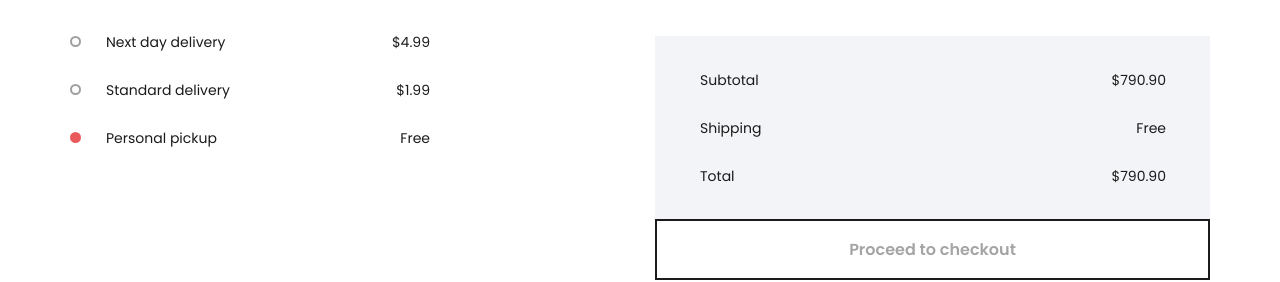
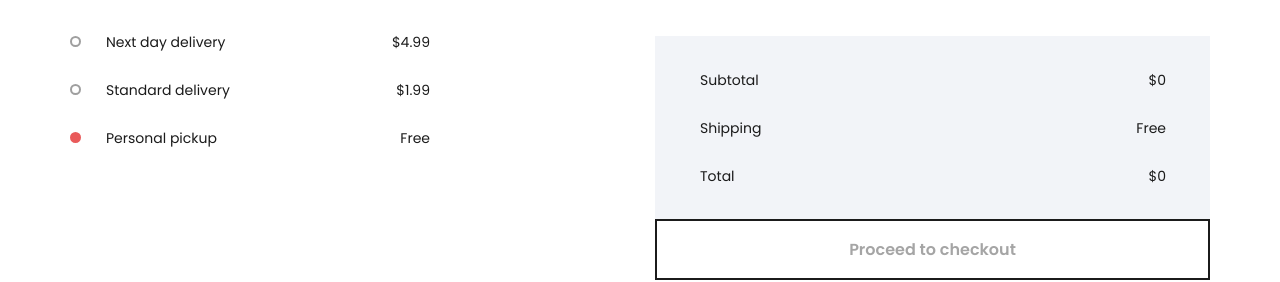
Before and after one commit to mariemhammami22/A-M-Tech, an Angular app: page /cart in a window 1280 px wide. Shown: the part 516-798 px from the top of the page. Built offline with nearby package versions, Linux system fonts and the light colour scheme; a web font is replaced by a local one.

Commit message:
added calculate total in cart component

```diff
--- a/src/app/cart/cart.component.html
+++ b/src/app/cart/cart.component.html
@@ -115,7 +115,7 @@
             <ul>
               <li class="d-flex flex-row align-items-center justify-content-start">
                 <div class="cart_total_title">Subtotal</div>
-                  <div class="cart_total_value ml-auto">$790.90</div>
+                <div class="cart_total_value ml-auto">${{calculateCartTotal()}}</div>
               </li>
               <li class="d-flex flex-row align-items-center justify-content-start">
                 <div class="cart_total_title">Shipping</div>
@@ -123,7 +123,7 @@
               </li>
               <li class="d-flex flex-row align-items-center justify-content-start">
                 <div class="cart_total_title">Total</div>
-                  <div class="cart_total_value ml-auto">$790.90</div>
+                <div class="cart_total_value ml-auto">${{calculateCartTotal()}}</div>
               </li>
             </ul>
           </div>
--- a/src/app/cart/cart.component.ts
+++ b/src/app/cart/cart.component.ts
@@ -14,6 +14,7 @@ export class CartComponent implements OnInit {
   constructor(private productService: ProductsService, private _cartshop: CartService) { }
   Carts: Product[] = [];
   private total = 0;
+
   ngOnInit() {
     this.Carts = cartProducts;
   }
@@ -32,9 +33,13 @@ export class CartComponent implements OnInit {
   }
 
   calculateCartTotal() {
+    let total = 0;
     cartProducts.forEach(function (element) {
-      this.total += element.prix;
+      console.log(element.prix);
+      total += element.prix;
     });
+
+    return total;
   }
 
   removeProduct(cart) {
```
Lines whose indentation alone changed are shown as unchanged.
